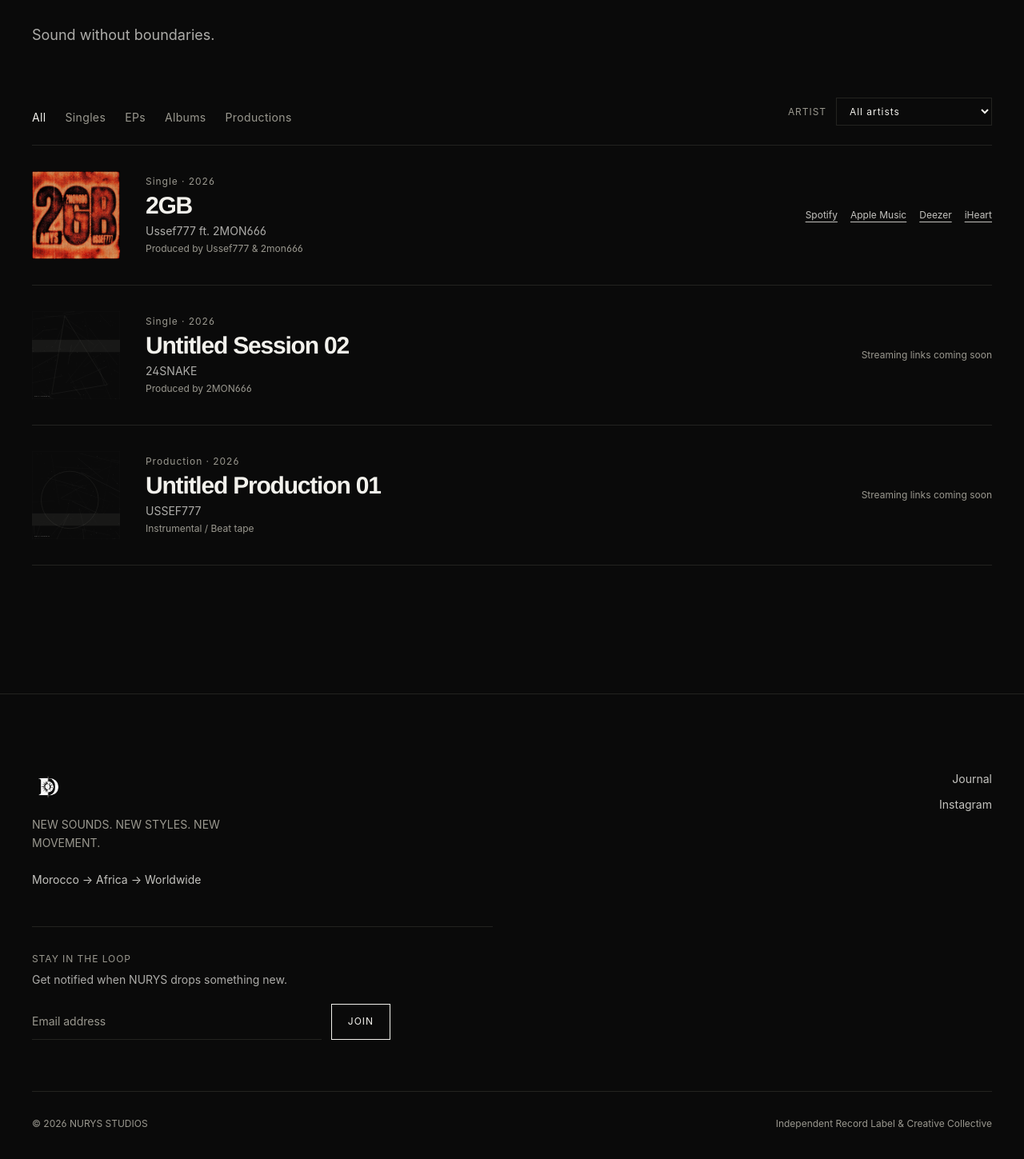
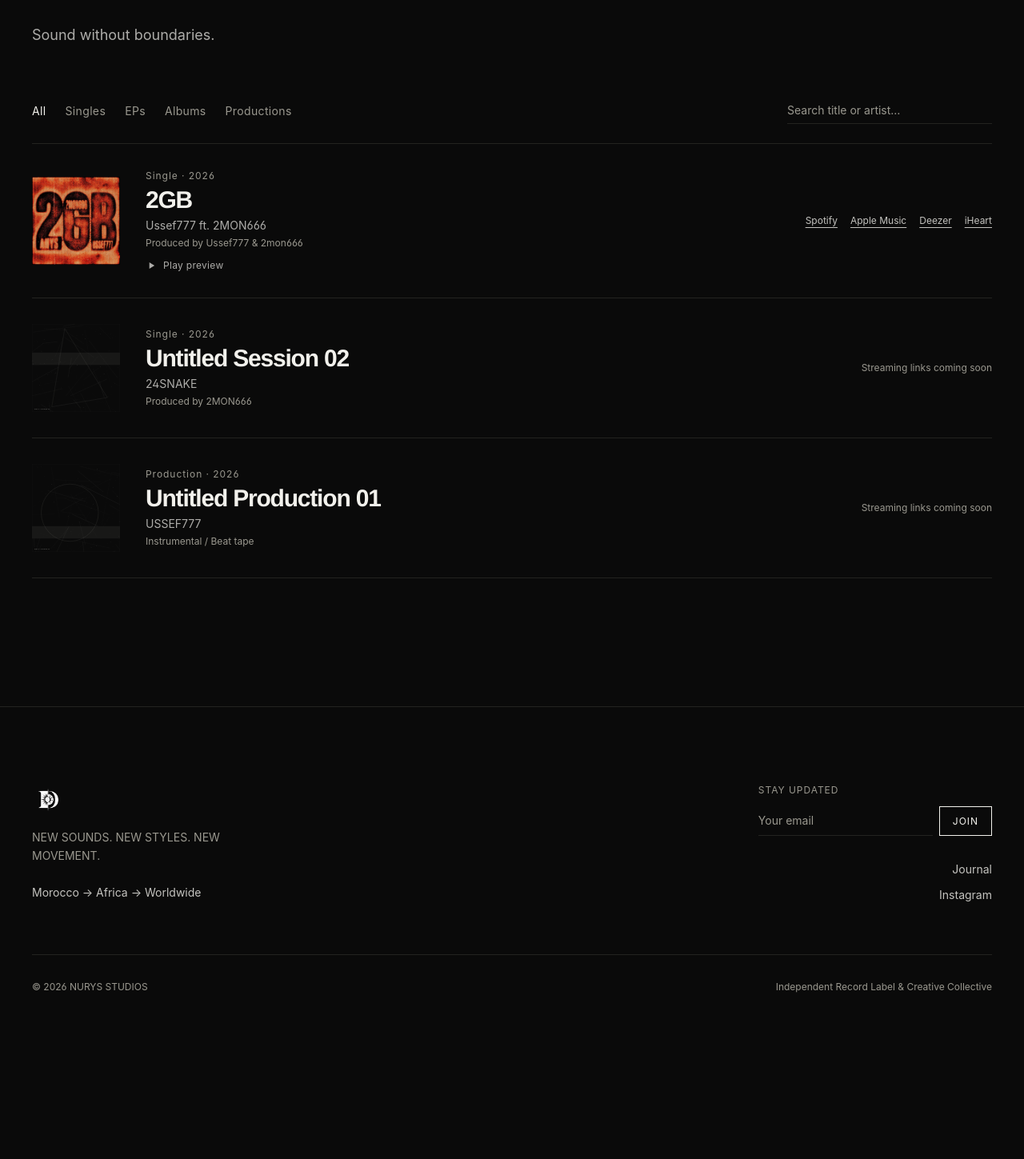
Before and after one commit to ProdbyUssef777/nurys-studios, a Next.js app: page /music in a window 1280 px wide. Shown: the part 333-1782 px from the top of the page at 80% size. After the commit the page ends 1671 px from the top, so only its background shows below. Built offline with nearby package versions, Linux system fonts and the light colour scheme.

Commit message:
add newsletter, spotify preview, search, analytics, contact feedback

```diff
--- a/app/artists/page.tsx
+++ b/app/artists/page.tsx
@@ -6,6 +6,8 @@
 export const metadata: Metadata = {
   title: 'Artists',
   description: 'The current NURYS collective — artists, producers and creatives.',
+  openGraph: { images: ['/img/artists/ussef777.jpg'] },
+  twitter: { images: ['/img/artists/ussef777.jpg'] },
 };
 
 const order: ArtistCategory[] = ['artist', 'producer', 'engineer', 'creative'];
--- a/app/journal/page.tsx
+++ b/app/journal/page.tsx
@@ -6,6 +6,8 @@
 export const metadata: Metadata = {
   title: 'Journal',
   description: 'News, releases and behind-the-scenes from NURYS STUDIOS.',
+  openGraph: { images: ['/img/journal/low-key-announcement.jpg'] },
+  twitter: { images: ['/img/journal/low-key-announcement.jpg'] },
 };
 
 export default function JournalPage() {
--- a/app/layout.tsx
+++ b/app/layout.tsx
@@ -2,9 +2,9 @@
 import './globals.css';
 import Nav from '@/components/Nav';
 import AnnouncementBar from '@/components/AnnouncementBar';
+import { Analytics } from '@vercel/analytics/react';
 import Footer from '@/components/Footer';
 import { site } from '@/data/site';
-import { Analytics } from '@vercel/analytics/react';
 
 export const metadata: Metadata = {
   metadataBase: new URL(site.url),
@@ -29,6 +29,8 @@
   },
 };
 
+// Runs before hydration so the saved theme applies before first paint —
+// otherwise the page would flash dark then switch to light on load.
 const themeInitScript = `(function(){try{var t=localStorage.getItem('nurys-theme');if(t==='light'){document.documentElement.setAttribute('data-theme','light');}}catch(e){}})();`;
 
 export default function RootLayout({ children }: { children: React.ReactNode }) {
--- a/app/music/page.tsx
+++ b/app/music/page.tsx
@@ -6,6 +6,8 @@
 export const metadata: Metadata = {
   title: 'Music',
   description: 'Releases and productions from the NURYS collective.',
+  openGraph: { images: ['/img/releases/2gb.jpg'] },
+  twitter: { images: ['/img/releases/2gb.jpg'] },
 };
 
 export default function MusicPage() {
--- a/app/visuals/page.tsx
+++ b/app/visuals/page.tsx
@@ -6,6 +6,8 @@
 export const metadata: Metadata = {
   title: 'Visuals',
   description: 'Music videos, photography, film, art direction and design from NURYS.',
+  openGraph: { images: ['/img/visuals/anys-visual-02.jpg'] },
+  twitter: { images: ['/img/visuals/anys-visual-02.jpg'] },
 };
 
 export default function VisualsPage() {
--- a/components/ContactForm.tsx
+++ b/components/ContactForm.tsx
@@ -3,44 +3,37 @@
 import { useState } from 'react';
 import { site } from '@/data/site';
 
-type Status = 'idle' | 'opening' | 'success' | 'error';
-
 export default function ContactForm() {
   const [form, setForm] = useState({ name: '', email: '', subject: '', message: '' });
-  const [status, setStatus] = useState<Status>('idle');
+  const [status, setStatus] = useState<'idle' | 'sent'>('idle');
 
   function update(field: keyof typeof form) {
-    return (e: React.ChangeEvent<HTMLInputElement | HTMLTextAreaElement>) =>
+    return (e: React.ChangeEvent<HTMLInputElement | HTMLTextAreaElement>) => {
       setForm((f) => ({ ...f, [field]: e.target.value }));
+      if (status === 'sent') setStatus('idle');
+    };
   }
 
   function handleSubmit(e: React.FormEvent) {
     e.preventDefault();
-    setStatus('opening');
-
-    try {
-      const subject = encodeURIComponent(
-        form.subject || `Message from ${form.name || 'the NURYS site'}`
-      );
-      const body = encodeURIComponent(`${form.message}\n\n—\n${form.name}\n${form.email}`);
-      window.location.href = `mailto:${site.email}?subject=${subject}&body=${body}`;
-      setStatus('success');
-    } catch {
-      setStatus('error');
-    }
+    const subject = encodeURIComponent(form.subject || `Message from ${form.name || 'the NURYS site'}`);
+    const body = encodeURIComponent(
+      `${form.message}\n\n—\n${form.name}\n${form.email}`
+    );
+    window.location.href = `mailto:${site.email}?subject=${subject}&body=${body}`;
+    setStatus('sent');
   }
 
   const fieldClass =
     'w-full border-b border-line bg-transparent py-3 text-bone placeholder:text-smoke focus:border-bone focus:outline-none transition-colors duration-300';
 
   return (
-    <form onSubmit={handleSubmit} className="flex flex-col gap-6" noValidate>
+    <form onSubmit={handleSubmit} className="flex flex-col gap-6">
       <div className="grid gap-6 md:grid-cols-2">
         <input
           required
           type="text"
           placeholder="Name"
-          aria-label="Name"
           value={form.name}
           onChange={update('name')}
           className={fieldClass}
@@ -49,7 +42,6 @@
           required
           type="email"
           placeholder="Email"
-          aria-label="Email"
           value={form.email}
           onChange={update('email')}
           className={fieldClass}
@@ -58,7 +50,6 @@
       <input
         type="text"
         placeholder="Subject"
-        aria-label="Subject"
         value={form.subject}
         onChange={update('subject')}
         className={fieldClass}
@@ -66,29 +57,26 @@
       <textarea
         required
         placeholder="Message"
-        aria-label="Message"
         rows={5}
         value={form.message}
         onChange={update('message')}
         className={fieldClass}
       />
-      <div className="flex flex-col items-start gap-3">
+      <div className="flex flex-wrap items-center gap-4">
         <button
           type="submit"
-          disabled={status === 'opening'}
-          className="mt-4 self-start border border-bone px-8 py-3 text-xs tracking-wide2 text-bone transition-colors duration-300 ease-editorial hover:bg-bone hover:text-ink disabled:cursor-wait disabled:opacity-50"
+          className="self-start border border-bone px-8 py-3 text-xs tracking-wide2 text-bone transition-colors duration-300 ease-editorial hover:bg-bone hover:text-ink"
         >
-          {status === 'opening' ? 'OPENING EMAIL…' : 'SEND MESSAGE'}
+          SEND MESSAGE
         </button>
-
-        {status === 'success' && (
-          <p role="status" className="text-xs text-smoke">
-            Your email app should now be open with the message ready to send.
-          </p>
-        )}
-        {status === 'error' && (
-          <p role="alert" className="text-xs text-red-400">
-            Something went wrong. Please email {site.email} directly.
+        {status === 'sent' && (
+          <p className="text-xs text-smoke">
+            Your email app should now open with the message ready. Nothing happened? Write to us
+            directly at{' '}
+            <a href={`mailto:${site.email}`} className="text-bone underline underline-offset-2">
+              {site.email}
+            </a>
+            .
           </p>
         )}
       </div>
--- a/components/Footer.tsx
+++ b/components/Footer.tsx
@@ -34,11 +34,15 @@
               {site.tagline.join(' ')}
             </p>
             <p className="mt-6 text-sm text-bone/80">{site.direction}</p>
-            <NewsletterForm />
           </div>
 
+          <div className="flex flex-col items-start gap-8 md:items-end">
+            <NewsletterForm />
             <div className="flex flex-col items-start gap-3 md:items-end">
-            <Link href="/journal" className="text-sm text-bone/80 transition-colors hover:text-bone">
+              <Link
+                href="/journal"
+                className="text-sm text-bone/80 transition-colors hover:text-bone"
+              >
                 Journal
               </Link>
               {socials.map((s) => (
@@ -54,6 +58,7 @@
               ))}
             </div>
           </div>
+        </div>
 
         <div className="mt-16 flex flex-col gap-2 border-t border-line pt-8 text-xs text-smoke md:flex-row md:items-center md:justify-between">
           <p>{site.copyright}</p>
--- a/components/MusicLibrary.tsx
+++ b/components/MusicLibrary.tsx
@@ -1,6 +1,6 @@
 'use client';
 
-import { useMemo, useState } from 'react';
+import { useState } from 'react';
 import type { Release, ReleaseType } from '@/data/releases';
 import ReleaseRow from './ReleaseRow';
 
@@ -14,22 +14,19 @@
 
 export default function MusicLibrary({ releases }: { releases: Release[] }) {
   const [active, setActive] = useState<ReleaseType | 'all'>('all');
-  const [artist, setArtist] = useState('all');
+  const [query, setQuery] = useState('');
 
-  const artists = useMemo(
-    () => Array.from(new Set(releases.map((release) => release.artist))).sort(),
-    [releases]
-  );
-
-  const visible = releases.filter(
-    (release) =>
-      (active === 'all' || release.type === active) &&
-      (artist === 'all' || release.artist === artist)
-  );
+  const visible = releases
+    .filter((r) => active === 'all' || r.type === active)
+    .filter((r) => {
+      const q = query.trim().toLowerCase();
+      if (!q) return true;
+      return r.title.toLowerCase().includes(q) || r.artist.toLowerCase().includes(q);
+    });
 
   return (
     <div>
-      <div className="flex flex-col gap-6 border-b border-line pb-6 md:flex-row md:items-end md:justify-between">
+      <div className="flex flex-col gap-5 border-b border-line pb-6 md:flex-row md:items-center md:justify-between">
         <div className="flex flex-wrap gap-x-6 gap-y-3">
           {filters.map((f) => (
             <button
@@ -45,24 +42,32 @@
           ))}
         </div>
 
-        <label className="flex items-center gap-3 text-xs tracking-wide2 text-smoke">
-          ARTIST
-          <select
-            value={artist}
-            onChange={(e) => setArtist(e.target.value)}
-            className="border border-line bg-ink px-3 py-2 text-xs text-bone outline-none"
-            aria-label="Filter releases by artist"
-          >
-            <option value="all">All artists</option>
-            {artists.map((name) => (
-              <option key={name} value={name}>{name}</option>
-            ))}
-          </select>
-        </label>
+        <div className="relative w-full md:w-64">
+          <input
+            type="text"
+            value={query}
+            onChange={(e) => setQuery(e.target.value)}
+            placeholder="Search title or artist…"
+            aria-label="Search releases"
+            className="w-full border-b border-line bg-transparent py-1.5 text-sm text-bone placeholder:text-smoke focus:border-bone focus:outline-none"
+          />
+          {query && (
+            <button
+              type="button"
+              onClick={() => setQuery('')}
+              aria-label="Clear search"
+              className="absolute right-0 top-1/2 -translate-y-1/2 text-smoke hover:text-bone"
+            >
+              ✕
+            </button>
+          )}
+        </div>
       </div>
 
       {visible.length === 0 ? (
-        <p className="py-16 text-sm text-smoke">Nothing in this category yet — check back soon.</p>
+        <p className="py-16 text-sm text-smoke">
+          {query ? `Nothing matches "${query}".` : 'Nothing in this category yet — check back soon.'}
+        </p>
       ) : (
         <div>
           {visible.map((release) => (
--- a/components/NewsletterForm.tsx
+++ b/components/NewsletterForm.tsx
@@ -1,61 +1,49 @@
 'use client';
 
 import { useState } from 'react';
+import { site } from '@/data/site';
 
 export default function NewsletterForm() {
   const [email, setEmail] = useState('');
-  const [status, setStatus] = useState<'idle' | 'loading' | 'success' | 'error'>('idle');
+  const [status, setStatus] = useState<'idle' | 'sent'>('idle');
 
-  async function submit(e: React.FormEvent) {
+  function handleSubmit(e: React.FormEvent) {
     e.preventDefault();
-    setStatus('loading');
-
-    try {
-      const res = await fetch('/api/newsletter', {
-        method: 'POST',
-        headers: { 'Content-Type': 'application/json' },
-        body: JSON.stringify({ email }),
-      });
-      if (!res.ok) throw new Error('Subscription failed');
-      setEmail('');
-      setStatus('success');
-    } catch {
-      setStatus('error');
-    }
+    const subject = encodeURIComponent('Newsletter signup');
+    const body = encodeURIComponent(`Please add me to the mailing list: ${email}`);
+    window.location.href = `mailto:${site.email}?subject=${subject}&body=${body}`;
+    setStatus('sent');
   }
 
   return (
-    <div className="mt-12 border-t border-line pt-8">
-      <p className="text-xs tracking-wide2 text-smoke">STAY IN THE LOOP</p>
-      <p className="mt-2 max-w-sm text-sm text-bone/70">
-        Get notified when NURYS drops something new.
-      </p>
-      <form onSubmit={submit} className="mt-5 flex max-w-md gap-3">
+    <form onSubmit={handleSubmit} className="flex flex-col gap-3">
+      <p className="text-xs tracking-wide2 text-smoke">STAY UPDATED</p>
+      <div className="flex items-stretch gap-2">
         <input
           required
           type="email"
           value={email}
-          onChange={(e) => setEmail(e.target.value)}
-          placeholder="Email address"
+          onChange={(e) => {
+            setEmail(e.target.value);
+            if (status === 'sent') setStatus('idle');
+          }}
+          placeholder="Your email"
           aria-label="Email address"
-          className="min-w-0 flex-1 border-b border-line bg-transparent py-3 text-sm text-bone placeholder:text-smoke focus:border-bone focus:outline-none"
+          className="w-full max-w-[220px] border-b border-line bg-transparent py-2 text-sm text-bone placeholder:text-smoke focus:border-bone focus:outline-none transition-colors duration-300"
         />
         <button
           type="submit"
-          disabled={status === 'loading'}
-          className="border border-bone px-5 py-3 text-xs tracking-wide2 text-bone transition-colors hover:bg-bone hover:text-ink disabled:opacity-50"
+          className="shrink-0 border border-bone px-4 py-2 text-xs tracking-wide2 text-bone transition-colors duration-300 ease-editorial hover:bg-bone hover:text-ink"
         >
-          {status === 'loading' ? '…' : 'JOIN'}
+          JOIN
         </button>
-      </form>
-      {status === 'success' && (
-        <p className="mt-3 text-xs text-smoke" role="status">You’re on the list.</p>
-      )}
-      {status === 'error' && (
-        <p className="mt-3 text-xs text-red-400" role="alert">
-          Subscription is not configured yet. Please try again later.
+      </div>
+      {status === 'sent' && (
+        <p className="max-w-xs text-xs text-smoke">
+          Your email app should now open to confirm. If nothing happened, write to us directly at{' '}
+          {site.email}.
         </p>
       )}
-    </div>
+    </form>
   );
 }
--- a/components/ReleaseRow.tsx
+++ b/components/ReleaseRow.tsx
@@ -1,7 +1,7 @@
 import Image from 'next/image';
-import Link from 'next/link';
 import type { Release } from '@/data/releases';
 import StreamingLinks from './StreamingLinks';
+import SpotifyPreview from './SpotifyPreview';
 
 const typeLabels: Record<Release['type'], string> = {
   single: 'Single',
@@ -28,12 +28,11 @@
           {typeLabels[release.type]} · {release.year}
         </p>
         <h3 className="mt-1 truncate font-display text-2xl font-semibold tracking-tightest md:text-3xl">
-          <Link href={`/music/${release.slug}`} className="hover:opacity-70 transition-opacity">
-            {release.title}
-          </Link>
+          {release.title}
         </h3>
         <p className="mt-1 text-sm text-bone/70">{release.artist}</p>
         <p className="mt-1 text-xs text-smoke">{release.credits}</p>
+        {release.links.spotify && <SpotifyPreview spotifyUrl={release.links.spotify} />}
         <div className="mt-3 md:hidden">
           <StreamingLinks links={release.links} />
         </div>
--- /dev/null
+++ b/components/SpotifyPreview.tsx
@@ -0,0 +1,53 @@
+'use client';
+
+import { useState } from 'react';
+
+// Turns a normal open.spotify.com link into its embeddable form.
+// e.g. https://open.spotify.com/album/XYZ -> https://open.spotify.com/embed/album/XYZ
+function toEmbedUrl(spotifyUrl: string): string | null {
+  try {
+    const url = new URL(spotifyUrl);
+    if (!url.hostname.includes('open.spotify.com')) return null;
+    return `https://open.spotify.com${url.pathname.replace(
+      /^\/(track|album|playlist|episode)\//,
+      '/embed/$1/'
+    )}?utm_source=generator&theme=0`;
+  } catch {
+    return null;
+  }
+}
+
+export default function SpotifyPreview({ spotifyUrl }: { spotifyUrl: string }) {
+  const [open, setOpen] = useState(false);
+  const embedUrl = toEmbedUrl(spotifyUrl);
+  if (!embedUrl) return null;
+
+  if (!open) {
+    return (
+      <button
+        type="button"
+        onClick={() => setOpen(true)}
+        className="mt-3 flex items-center gap-2 text-xs tracking-wide text-bone/70 transition-colors duration-200 hover:text-bone"
+      >
+        <svg viewBox="0 0 24 24" fill="currentColor" className="h-3.5 w-3.5">
+          <path d="M8 5v14l11-7z" />
+        </svg>
+        Play preview
+      </button>
+    );
+  }
+
+  return (
+    <div className="mt-4 w-full max-w-md">
+      <iframe
+        src={embedUrl}
+        width="100%"
+        height="152"
+        style={{ borderRadius: 4, border: 0 }}
+        allow="autoplay; clipboard-write; encrypted-media; fullscreen; picture-in-picture"
+        loading="lazy"
+        title="Spotify player"
+      />
+    </div>
+  );
+}
--- a/package.json
+++ b/package.json
@@ -12,7 +12,7 @@
     "next": "14.2.35",
     "react": "^18.3.1",
     "react-dom": "^18.3.1",
-    "@vercel/analytics": "^1.5.0"
+    "@vercel/analytics": "^1.3.1"
   },
   "devDependencies": {
     "@types/node": "^20.14.9",
```
Lines whose indentation alone changed are shown as unchanged.
